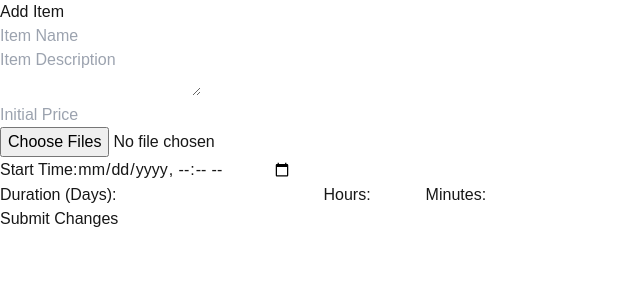
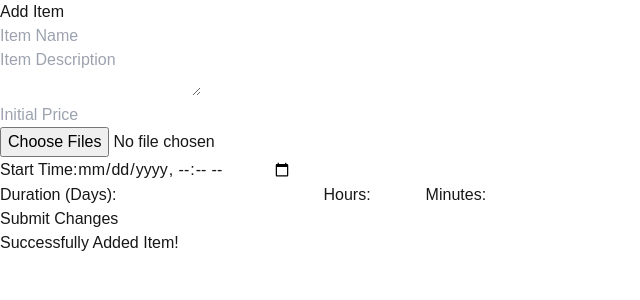
Before and after one commit to bhakti36/Groovy-Auction-House, a Next.js app: page /pages/AddItemPage in a window 1280 px wide. Shown: the top 300 px of the page, without its empty margins (0-640 px from the left). Built offline with nearby package versions, Linux system fonts and the light colour scheme.

Commit message:
Update page.tsx

```diff
--- a/src/app/pages/AddItemPage/page.tsx
+++ b/src/app/pages/AddItemPage/page.tsx
@@ -171,7 +171,7 @@ const AddItemPage = () => {
         </button>
       </div>
       {errorMessage && <p className="error">{errorMessage}</p>}
-      {successMessage && <p className="success">{successMessage}</p>} {/* Display success message */}
+      {successMessage && <p className="success">{successMessage}</p>} { 'Successfully Added Item!' }
     </div>
   );
 };
```
